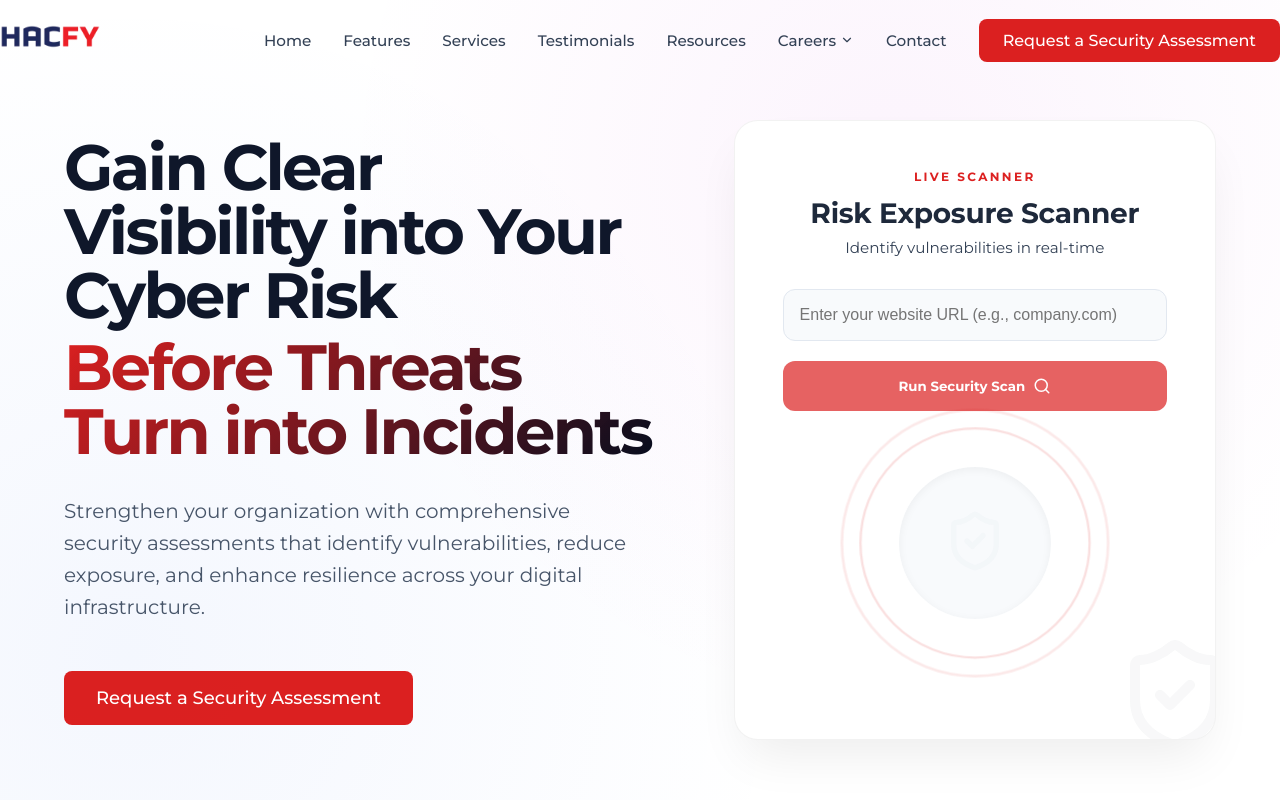
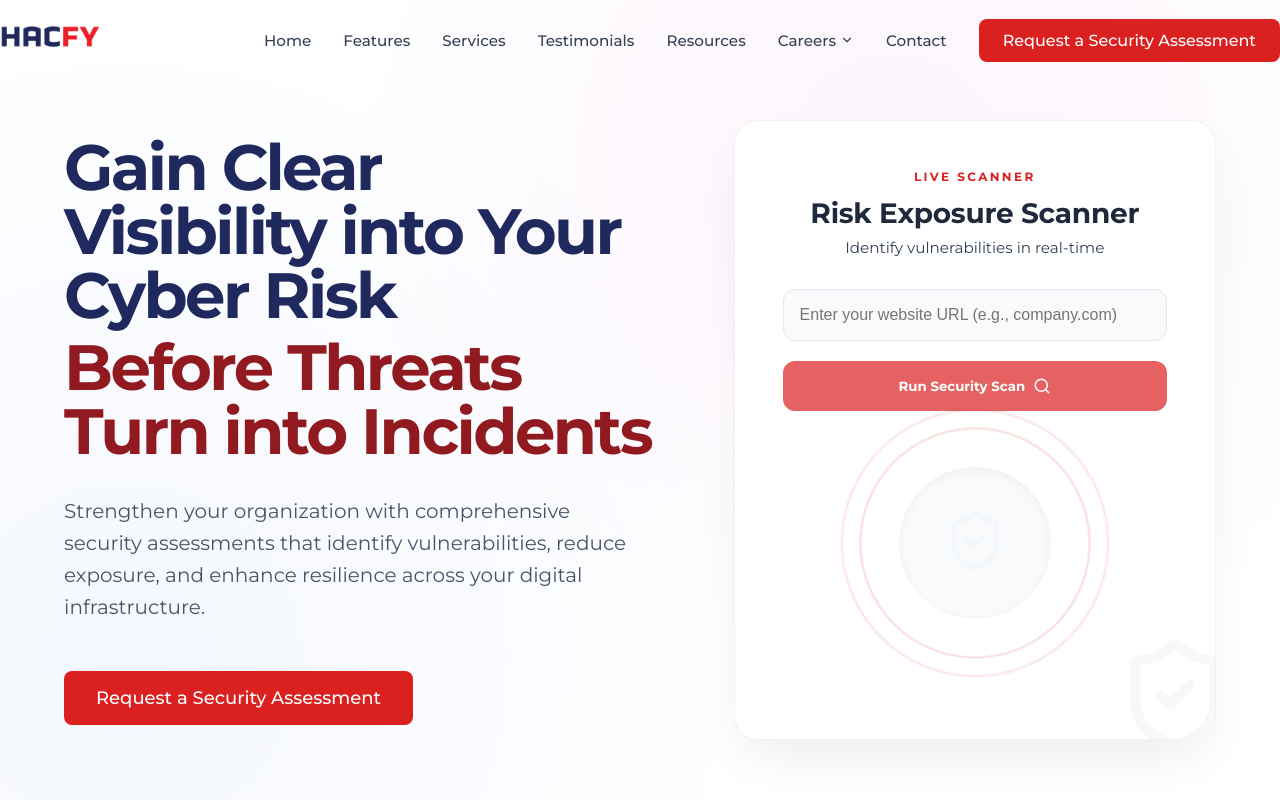
Before and after one commit to Mallikarjun-64/HACFY, a Next.js app: page / in a window 1280 px wide. Shown: the top 800 px of the page. Built offline with nearby package versions, Linux system fonts and the light colour scheme.

Commit message:
Updated UI and styling improvements

```diff
--- a/components/sections/Footer.tsx
+++ b/components/sections/Footer.tsx
@@ -7,8 +7,8 @@ import { useRouter } from 'next/navigation';
 import { motion } from 'framer-motion';
 import {
   Linkedin,
-  Twitter,
-  Github,
+  Instagram,
+  Facebook,
   Mail,
   Phone,
   MapPin,
@@ -69,14 +69,14 @@ const Footer: React.FC = () => {
                 <span>+91 8660767853</span>
               </div>
               <div className={styles.contactItem}>
-                <MapPin size={18} />
+                <MapPin size={34} />
                 <span>Alva’s Technology Centre, Mijar – Moodubidire, Managlore, DK 574225</span>
               </div>
             </div>
             <div className={styles.socials}>
               <a href="#" aria-label="LinkedIn" className={styles.socialIcon}><Linkedin size={20} /></a>
-              <a href="#" aria-label="Twitter" className={styles.socialIcon}><Twitter size={20} /></a>
-              <a href="#" aria-label="GitHub" className={styles.socialIcon}><Github size={20} /></a>
+              <a href="#" aria-label="Instagram" className={styles.socialIcon}><Instagram size={20} /></a>
+              <a href="#" aria-label="Facebook" className={styles.socialIcon}><Facebook size={20} /></a>
             </div>
           </div>
 
@@ -132,7 +132,7 @@ const Footer: React.FC = () => {
           <div className={styles.bottomLinks}>
             <a href="#">Privacy Policy</a>
             <a href="#">Terms of Service</a>
-            <a href="#">Cybersecurity Services</a>
+
           </div>
         </div>
       </div>
--- a/components/sections/Hero.module.css
+++ b/components/sections/Hero.module.css
@@ -28,15 +28,13 @@
   font-size: clamp(2rem, 5vw, 4rem);
   line-height: 1;
   margin-bottom: 32px;
-  color: #0f172a;
+  color: #1f295d;
   letter-spacing: -0.04em;
   font-weight: 900;
 }
 
 .highlight {
-  background: linear-gradient(135deg, #da1515f3 0%, #050d1e 100%);
-  -webkit-background-clip: text;
-  -webkit-text-fill-color: transparent;
+  color: #911A20;
   display: block;
   margin-top: 8px;
 }
--- a/components/sections/TrustedServices.module.css
+++ b/components/sections/TrustedServices.module.css
@@ -9,7 +9,7 @@
 .mainHeadline {
   font-size: clamp(1rem, 6vw, 3rem);
   font-weight: 950;
-  color: #1e293b;
+  color: #911A20;
   line-height: 1.05;
   letter-spacing: -0.04em;
   margin-bottom: 24px;
@@ -17,7 +17,7 @@
 }
 
 .highlight {
-  color: #c53030;
+  color: #911A20;
   position: relative;
 }
 
```
